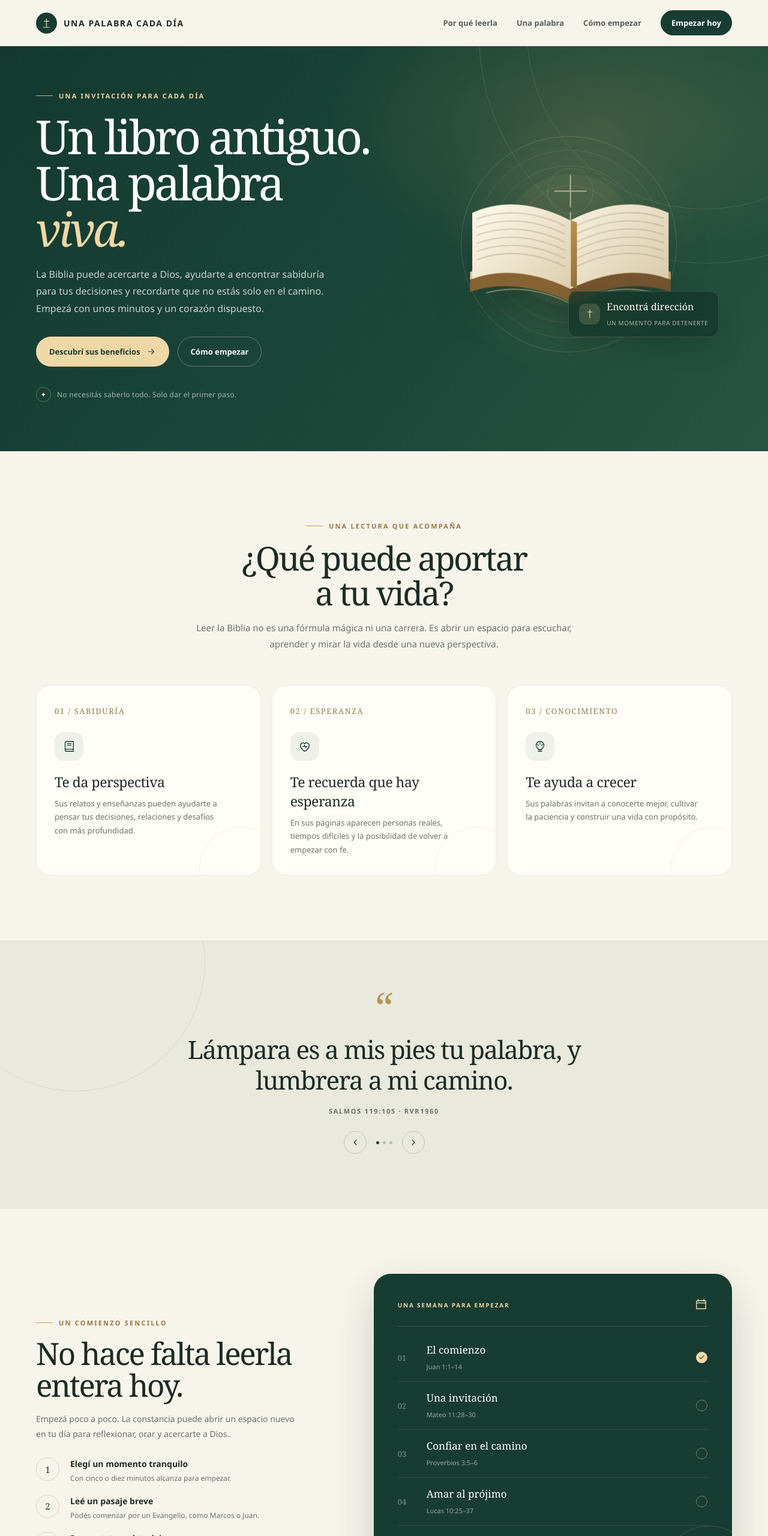
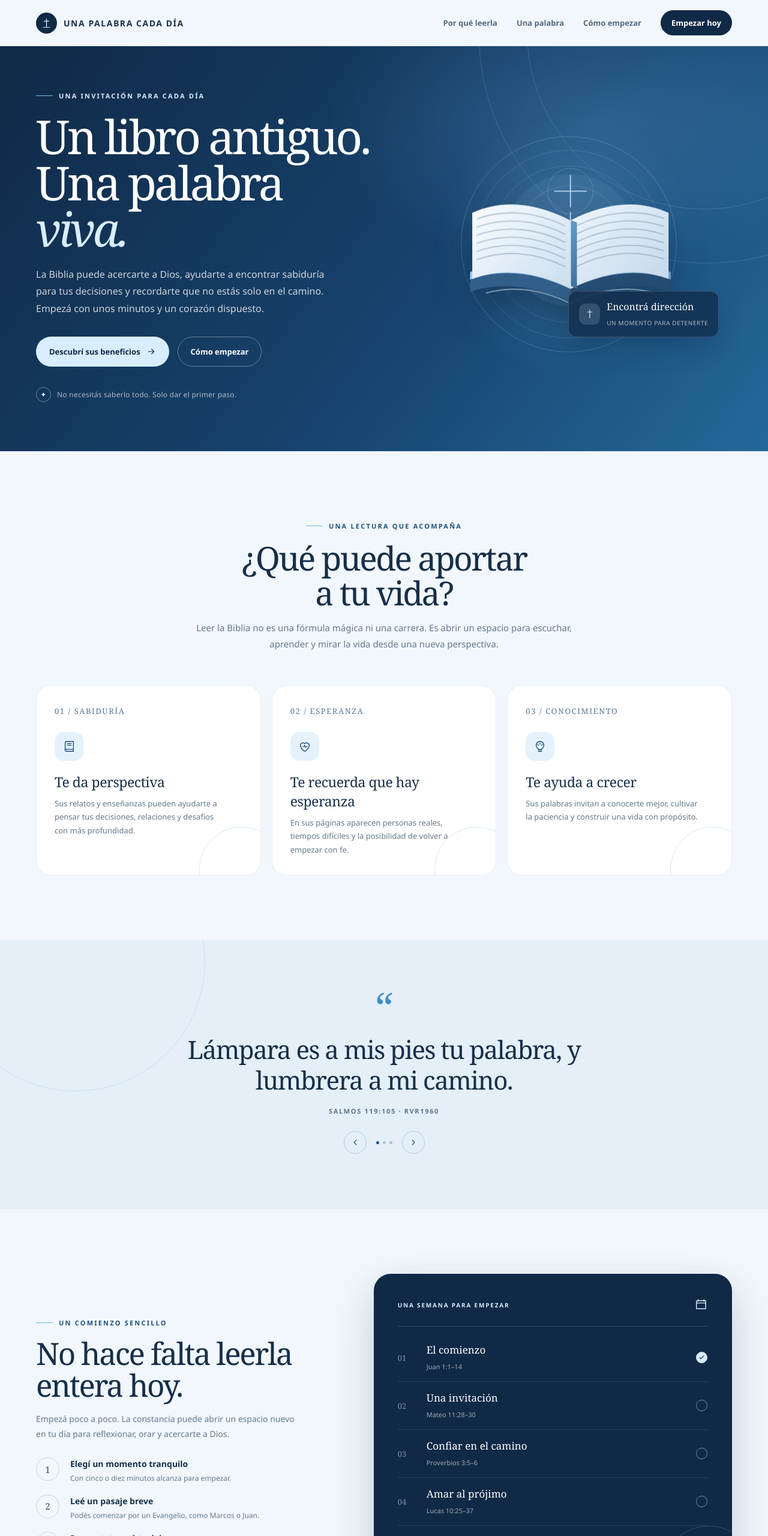
Before and after one commit to majeokey/prueba_lunes_oct_5, a plain HTML site: page index.html in a window 1280 px wide. Shown: the top 2560 px of the page at 60% size. Drawn offline with Linux system fonts and the light colour scheme.

Commit message:
Refactor styles and update theme color in index.html
Updated theme color and various styles for improved aesthetics. Changed color variables and background gradients throughout the document.

```diff
--- a/index.html
+++ b/index.html
@@ -3,24 +3,25 @@
 <head>
   <meta charset="UTF-8">
   <meta name="viewport" content="width=device-width, initial-scale=1.0">
-  <meta name="theme-color" content="#173c32">
+  <meta name="theme-color" content="#102946">
   <meta name="description" content="Descubrí cómo la lectura de la Biblia puede acompañar tu vida con sabiduría, esperanza y propósito.">
   <title>Una palabra para cada día | Descubrí la Biblia</title>
 
   <style>
     :root {
-      --forest: #173c32;
-      --forest-light: #245747;
-      --cream: #f7f4eb;
-      --paper: #fffdf7;
-      --ink: #1d2b25;
-      --muted: #68736c;
-      --gold: #d9ae64;
-      --gold-light: #f0d8a6;
-      --line: rgba(29, 43, 37, .12);
+      --navy: #102946;
+      --blue: #1d4f7c;
+      --blue-bright: #3d8dcc;
+      --blue-mid: #72b6e8;
+      --blue-light: #d8edff;
+      --ice: #f1f7fc;
+      --paper: #ffffff;
+      --ink: #172f49;
+      --muted: #65798c;
+      --line: rgba(23, 47, 73, .12);
       --serif: Georgia, "Times New Roman", serif;
       --sans: "Avenir Next", Avenir, "Segoe UI", sans-serif;
-      --shadow: 0 24px 70px rgba(25, 47, 38, .12);
+      --shadow: 0 24px 70px rgba(16, 41, 70, .12);
       --radius: 24px;
     }
 
@@ -33,22 +34,21 @@
 
     body {
       margin: 0;
-      background: var(--cream);
+      background: var(--ice);
       color: var(--ink);
       font-family: var(--sans);
       -webkit-font-smoothing: antialiased;
     }
 
     a { color: inherit; }
-
     button { font: inherit; }
 
     .topbar {
       position: sticky;
       top: 0;
       z-index: 20;
-      background: rgba(247, 244, 235, .92);
-      border-bottom: 1px solid rgba(29, 43, 37, .08);
+      background: rgba(241, 247, 252, .93);
+      border-bottom: 1px solid rgba(23, 47, 73, .08);
       backdrop-filter: blur(16px);
     }
 
@@ -79,8 +79,8 @@
       width: 35px;
       height: 35px;
       border-radius: 50%;
-      background: var(--forest);
-      color: var(--gold-light);
+      background: var(--navy);
+      color: var(--blue-light);
     }
 
     .brand-mark svg { width: 19px; height: 19px; }
@@ -92,33 +92,33 @@
     }
 
     .nav-links a {
-      color: #536159;
+      color: #536b81;
       text-decoration: none;
       font-size: 13px;
       font-weight: 600;
       transition: color .2s ease;
     }
 
-    .nav-links a:hover { color: var(--forest); }
+    .nav-links a:hover { color: var(--blue-bright); }
 
     .nav-cta {
       padding: 12px 18px;
       border-radius: 999px;
-      background: var(--forest);
+      background: var(--navy);
       color: white !important;
       transition: transform .2s ease, background .2s ease;
     }
 
     .nav-cta:hover {
       transform: translateY(-2px);
-      background: var(--forest-light);
+      background: var(--blue);
     }
 
     .menu-toggle {
       display: none;
       border: 0;
       background: transparent;
-      color: var(--forest);
+      color: var(--navy);
       cursor: pointer;
       padding: 8px;
     }
@@ -129,8 +129,8 @@
       position: relative;
       overflow: hidden;
       background:
-        radial-gradient(ellipse at 78% 19%, rgba(217, 174, 100, .19), transparent 32%),
-        linear-gradient(128deg, #14392f 0%, #1b4739 58%, #275441 100%);
+        radial-gradient(ellipse at 78% 19%, rgba(114, 182, 232, .24), transparent 32%),
+        linear-gradient(128deg, #102946 0%, #17446f 58%, #24699b 100%);
       color: white;
     }
 
@@ -138,7 +138,7 @@
     .hero::after {
       position: absolute;
       content: "";
-      border: 1px solid rgba(240, 216, 166, .14);
+      border: 1px solid rgba(216, 237, 255, .16);
       border-radius: 50%;
       pointer-events: none;
     }
@@ -174,7 +174,7 @@
       display: inline-flex;
       align-items: center;
       gap: 10px;
-      color: var(--gold-light);
+      color: var(--blue-light);
       font-size: 11px;
       font-weight: 700;
       letter-spacing: .2em;
@@ -184,7 +184,7 @@
     .eyebrow::before {
       width: 28px;
       height: 1px;
-      background: var(--gold);
+      background: var(--blue-mid);
       content: "";
     }
 
@@ -192,7 +192,7 @@
 
     .hero h1 {
       max-width: 620px;
-      margin: 22px 0 22px;
+      margin: 22px 0;
       font-family: var(--serif);
       font-size: clamp(48px, 6.2vw, 78px);
       font-weight: 400;
@@ -201,14 +201,14 @@
     }
 
     .hero h1 em {
-      color: var(--gold-light);
+      color: var(--blue-light);
       font-weight: 400;
     }
 
     .hero-copy {
       max-width: 490px;
       margin-bottom: 32px;
-      color: rgba(255, 255, 255, .76);
+      color: rgba(255, 255, 255, .78);
       font-size: 16px;
       line-height: 1.8;
     }
@@ -238,18 +238,18 @@
     .button:hover { transform: translateY(-2px); }
 
     .button-light {
-      background: var(--gold-light);
-      color: var(--forest);
+      background: var(--blue-light);
+      color: var(--navy);
     }
 
-    .button-light:hover { background: #f7e4ba; }
+    .button-light:hover { background: #eff8ff; }
 
     .button-ghost {
-      border-color: rgba(255, 255, 255, .3);
+      border-color: rgba(255, 255, 255, .34);
       color: white;
     }
 
-    .button-ghost:hover { border-color: rgba(255, 255, 255, .7); }
+    .button-ghost:hover { border-color: rgba(255, 255, 255, .75); }
 
     .button svg { width: 16px; height: 16px; }
 
@@ -258,7 +258,7 @@
       align-items: center;
       gap: 10px;
       margin-top: 34px;
-      color: rgba(255, 255, 255, .61);
+      color: rgba(255, 255, 255, .65);
       font-size: 12px;
       letter-spacing: .02em;
     }
@@ -268,9 +268,9 @@
       place-items: center;
       width: 25px;
       height: 25px;
-      border: 1px solid rgba(240, 216, 166, .35);
+      border: 1px solid rgba(216, 237, 255, .4);
       border-radius: 50%;
-      color: var(--gold-light);
+      color: var(--blue-light);
       font-size: 12px;
     }
 
@@ -286,7 +286,7 @@
       width: min(440px, 90%);
       aspect-ratio: 1;
       border-radius: 50%;
-      background: radial-gradient(circle, rgba(239, 208, 146, .2), rgba(239, 208, 146, .04) 55%, transparent 72%);
+      background: radial-gradient(circle, rgba(155, 211, 250, .25), rgba(100, 173, 225, .06) 55%, transparent 72%);
       filter: blur(4px);
     }
 
@@ -295,7 +295,7 @@
       width: 360px;
       max-width: 82%;
       aspect-ratio: 1;
-      border: 1px solid rgba(240, 216, 166, .2);
+      border: 1px solid rgba(216, 237, 255, .22);
       border-radius: 50%;
     }
 
@@ -303,7 +303,7 @@
     .art-ring::after {
       position: absolute;
       inset: 22px;
-      border: 1px solid rgba(240, 216, 166, .12);
+      border: 1px solid rgba(216, 237, 255, .14);
       border-radius: 50%;
       content: "";
     }
@@ -314,7 +314,7 @@
       position: relative;
       z-index: 1;
       width: min(470px, 100%);
-      filter: drop-shadow(0 28px 30px rgba(5, 22, 15, .35));
+      filter: drop-shadow(0 28px 30px rgba(5, 22, 40, .38));
       animation: float 6s ease-in-out infinite;
     }
 
@@ -327,10 +327,10 @@
       align-items: center;
       gap: 11px;
       padding: 14px 17px;
-      border: 1px solid rgba(255, 255, 255, .14);
+      border: 1px solid rgba(255, 255, 255, .16);
       border-radius: 14px;
-      background: rgba(18, 51, 41, .68);
-      box-shadow: 0 18px 44px rgba(0, 0, 0, .15);
+      background: rgba(16, 41, 70, .72);
+      box-shadow: 0 18px 44px rgba(0, 0, 0, .16);
       backdrop-filter: blur(14px);
     }
 
@@ -340,8 +340,8 @@
       width: 35px;
       height: 35px;
       border-radius: 11px;
-      background: rgba(240, 216, 166, .16);
-      color: var(--gold-light);
+      background: rgba(216, 237, 255, .16);
+      color: var(--blue-light);
     }
 
     .art-label-icon svg { width: 18px; height: 18px; }
@@ -355,7 +355,7 @@
     }
 
     .art-label small {
-      color: rgba(255, 255, 255, .62);
+      color: rgba(255, 255, 255, .65);
       font-size: 10px;
       letter-spacing: .06em;
       text-transform: uppercase;
@@ -374,11 +374,11 @@
     }
 
     .section-heading .eyebrow {
-      color: #98763d;
+      color: var(--blue);
       justify-content: center;
     }
 
-    .section-heading .eyebrow::before { background: #c5a05a; }
+    .section-heading .eyebrow::before { background: var(--blue-mid); }
 
     .section-heading h2 {
       margin: 17px 0 15px;
@@ -407,7 +407,7 @@
       overflow: hidden;
       min-height: 276px;
       padding: 30px;
-      border: 1px solid rgba(29, 43, 37, .08);
+      border: 1px solid rgba(23, 47, 73, .08);
       border-radius: var(--radius);
       background: var(--paper);
       transition: transform .25s ease, box-shadow .25s ease;
@@ -424,13 +424,13 @@
       bottom: -62px;
       width: 140px;
       height: 140px;
-      border: 1px solid rgba(217, 174, 100, .2);
+      border: 1px solid rgba(61, 141, 204, .2);
       border-radius: 50%;
       content: "";
     }
 
     .benefit-number {
-      color: #9a7c4b;
+      color: #52799b;
       font-family: var(--serif);
       font-size: 13px;
       letter-spacing: .12em;
@@ -443,8 +443,8 @@
       height: 48px;
       margin: 25px 0 19px;
       border-radius: 15px;
-      background: #edf1e9;
-      color: var(--forest);
+      background: #e5f2fc;
+      color: var(--blue);
     }
 
     .benefit-icon svg { width: 22px; height: 22px; }
@@ -468,7 +468,7 @@
     .quote-band {
       position: relative;
       overflow: hidden;
-      background: #e9e9dd;
+      background: #e4eff8;
     }
 
     .quote-band::before {
@@ -477,7 +477,7 @@
       left: -90px;
       width: 430px;
       height: 430px;
-      border: 1px solid rgba(23, 60, 50, .09);
+      border: 1px solid rgba(29, 79, 124, .1);
       border-radius: 50%;
       content: "";
     }
@@ -491,7 +491,7 @@
     }
 
     .quote-mark {
-      color: #b69558;
+      color: var(--blue-bright);
       font-family: var(--serif);
       font-size: 68px;
       line-height: .7;
@@ -509,7 +509,7 @@
     }
 
     .quote-source {
-      color: #67736b;
+      color: #5d7489;
       font-size: 11px;
       font-weight: 700;
       letter-spacing: .15em;
@@ -529,31 +529,30 @@
       place-items: center;
       width: 38px;
       height: 38px;
-      border: 1px solid rgba(23, 60, 50, .2);
+      border: 1px solid rgba(29, 79, 124, .22);
       border-radius: 50%;
       background: transparent;
-      color: var(--forest);
+      color: var(--blue);
       cursor: pointer;
       transition: background .2s ease, color .2s ease;
     }
 
     .quote-button:hover {
-      background: var(--forest);
+      background: var(--blue);
       color: white;
     }
 
     .quote-button svg { width: 16px; height: 16px; }
-
     .quote-dots { display: flex; gap: 6px; }
 
     .quote-dot {
       width: 5px;
       height: 5px;
       border-radius: 50%;
-      background: rgba(23, 60, 50, .25);
+      background: rgba(29, 79, 124, .28);
     }
 
-    .quote-dot.active { background: var(--forest); }
+    .quote-dot.active { background: var(--blue); }
 
     .practice-layout {
       display: grid;
@@ -562,8 +561,8 @@
       gap: 74px;
     }
 
-    .practice-copy .eyebrow { color: #98763d; }
-    .practice-copy .eyebrow::before { background: #c5a05a; }
+    .practice-copy .eyebrow { color: var(--blue); }
+    .practice-copy .eyebrow::before { background: var(--blue-mid); }
 
     .practice-copy h2 {
       margin: 17px 0 16px;
@@ -582,10 +581,7 @@
       line-height: 1.8;
     }
 
-    .practice-list {
-      display: grid;
-      gap: 17px;
-    }
+    .practice-list { display: grid; gap: 17px; }
 
     .practice-step {
       display: grid;
@@ -599,9 +595,9 @@
       place-items: center;
       width: 39px;
       height: 39px;
-      border: 1px solid rgba(23, 60, 50, .16);
+      border: 1px solid rgba(29, 79, 124, .2);
       border-radius: 50%;
-      color: var(--forest);
+      color: var(--blue);
       font-family: var(--serif);
       font-size: 15px;
     }
@@ -623,9 +619,9 @@
       position: relative;
       padding: 40px;
       border-radius: 28px;
-      background: var(--forest);
+      background: var(--navy);
       color: white;
-      box-shadow: 0 26px 70px rgba(23, 60, 50, .19);
+      box-shadow: 0 26px 70px rgba(16, 41, 70, .2);
     }
 
     .practice-card::after {
@@ -634,7 +630,7 @@
       bottom: -43px;
       width: 160px;
       height: 160px;
-      border: 1px solid rgba(240, 216, 166, .18);
+      border: 1px solid rgba(216, 237, 255, .2);
       border-radius: 50%;
       content: "";
     }
@@ -645,11 +641,11 @@
       justify-content: space-between;
       gap: 20px;
       padding-bottom: 24px;
-      border-bottom: 1px solid rgba(255, 255, 255, .14);
+      border-bottom: 1px solid rgba(255, 255, 255, .15);
     }
 
     .practice-card-top span {
-      color: var(--gold-light);
+      color: var(--blue-light);
       font-size: 10px;
       font-weight: 700;
       letter-spacing: .18em;
@@ -659,7 +655,7 @@
     .practice-card-top svg {
       width: 23px;
       height: 23px;
-      color: var(--gold-light);
+      color: var(--blue-light);
     }
 
     .reading-days {
@@ -674,13 +670,13 @@
       align-items: center;
       gap: 14px;
       padding: 15px 0;
-      border-bottom: 1px solid rgba(255, 255, 255, .1);
+      border-bottom: 1px solid rgba(255, 255, 255, .11);
     }
 
     .reading-day:last-child { border-bottom: 0; }
 
     .day-index {
-      color: rgba(255, 255, 255, .45);
+      color: rgba(255, 255, 255, .48);
       font-family: var(--serif);
       font-size: 13px;
     }
@@ -694,7 +690,7 @@
     }
 
     .reading-day small {
-      color: rgba(255, 255, 255, .55);
+      color: rgba(255, 255, 255, .6);
       font-size: 11px;
     }
 
@@ -703,22 +699,20 @@
       place-items: center;
       width: 19px;
       height: 19px;
-      border: 1px solid rgba(240, 216, 166, .45);
+      border: 1px solid rgba(216, 237, 255, .5);
       border-radius: 50%;
-      color: var(--gold-light);
+      color: var(--blue-light);
     }
 
     .day-check svg { width: 11px; height: 11px; }
 
     .reading-day:first-child .day-check {
-      border-color: var(--gold-light);
-      background: var(--gold-light);
-      color: var(--forest);
+      border-color: var(--blue-light);
+      background: var(--blue-light);
+      color: var(--navy);
     }
 
-    .closing {
-      padding: 0 24px 100px;
-    }
+    .closing { padding: 0 24px 100px; }
 
     .closing-card {
       position: relative;
@@ -728,8 +722,8 @@
       padding: 70px 30px;
       border-radius: 30px;
       background:
-        radial-gradient(ellipse at 80% 0%, rgba(217, 174, 100, .17), transparent 38%),
-        var(--forest);
+        radial-gradient(ellipse at 80% 0%, rgba(114, 182, 232, .25), transparent 38%),
+        var(--navy);
       color: white;
       text-align: center;
     }
@@ -739,16 +733,14 @@
       position: absolute;
       width: 280px;
       height: 280px;
-      border: 1px solid rgba(240, 216, 166, .13);
+      border: 1px solid rgba(216, 237, 255, .15);
       border-radius: 50%;
       content: "";
     }
 
     .closing-card::before { left: -130px; top: -150px; }
     .closing-card::after { right: -110px; bottom: -190px; }
-
     .closing-content { position: relative; z-index: 1; }
-
     .closing-card .eyebrow { justify-content: center; }
 
     .closing-card h2 {
@@ -764,21 +756,21 @@
     .closing-card p {
       max-width: 510px;
       margin: 0 auto 28px;
-      color: rgba(255, 255, 255, .68);
+      color: rgba(255, 255, 255, .72);
       font-size: 14px;
       line-height: 1.8;
     }
 
     .footer {
       padding: 27px 24px;
-      border-top: 1px solid rgba(29, 43, 37, .1);
-      color: #778078;
+      border-top: 1px solid rgba(23, 47, 73, .1);
+      color: #718398;
       text-align: center;
       font-size: 11px;
       letter-spacing: .04em;
     }
 
-    .footer span { color: var(--forest); }
+    .footer span { color: var(--blue-bright); }
 
     .reveal {
       opacity: 0;
@@ -829,15 +821,15 @@
         align-items: stretch;
         gap: 0;
         padding: 12px 18px 19px;
-        border-bottom: 1px solid rgba(29, 43, 37, .1);
-        background: var(--cream);
+        border-bottom: 1px solid rgba(23, 47, 73, .1);
+        background: var(--ice);
       }
 
       .nav-links.open { display: flex; flex-direction: column; }
 
       .nav-links a {
         padding: 13px 4px;
-        border-bottom: 1px solid rgba(29, 43, 37, .07);
+        border-bottom: 1px solid rgba(23, 47, 73, .07);
       }
 
       .nav-links .nav-cta {
@@ -955,42 +947,42 @@
           <svg class="book-illustration" viewBox="0 0 520 420" fill="none" role="img" aria-hidden="true">
             <defs>
               <linearGradient id="cover" x1="110" y1="240" x2="416" y2="371" gradientUnits="userSpaceOnUse">
-                <stop stop-color="#E4C786"/>
-                <stop offset="1" stop-color="#B58D4D"/>
+                <stop stop-color="#9bcdf1"/>
+                <stop offset="1" stop-color="#4d86b7"/>
               </linearGradient>
               <linearGradient id="pagesLeft" x1="85" y1="149" x2="263" y2="328" gradientUnits="userSpaceOnUse">
-                <stop stop-color="#FFF9E9"/>
-                <stop offset="1" stop-color="#D9CBAA"/>
+                <stop stop-color="#f7fbff"/>
+                <stop offset="1" stop-color="#c6dced"/>
               </linearGradient>
               <linearGradient id="pagesRight" x1="260" y1="148" x2="442" y2="327" gradientUnits="userSpaceOnUse">
-                <stop stop-color="#F7F0DE"/>
-                <stop offset="1" stop-color="#D6C7A5"/>
+                <stop stop-color="#edf6fd"/>
+                <stop offset="1" stop-color="#bfd4e6"/>
               </linearGradient>
               <linearGradient id="spine" x1="254" y1="180" x2="269" y2="350" gradientUnits="userSpaceOnUse">
-                <stop stop-color="#B68D4C"/>
-                <stop offset="1" stop-color="#876333"/>
+                <stop stop-color="#6097c4"/>
+                <stop offset="1" stop-color="#315f8a"/>
               </linearGradient>
             </defs>
 
-            <circle cx="263" cy="205" r="122" fill="#D7B66F" fill-opacity=".06"/>
-            <circle cx="263" cy="205" r="100" stroke="#F0D8A6" stroke-opacity=".18"/>
+            <circle cx="263" cy="205" r="122" fill="#9bcdf1" fill-opacity=".08"/>
+            <circle cx="263" cy="205" r="100" stroke="#d8edff" stroke-opacity=".22"/>
 
-            <path d="M78 271c53-18 119-13 185 19v29c-66-31-132-37-185-18v-30Z" fill="#876333"/>
-            <path d="M263 290c65-32 131-37 185-19v30c-53-19-119-13-185 18v-29Z" fill="#74552F"/>
+            <path d="M78 271c53-18 119-13 185 19v29c-66-31-132-37-185-18v-30Z" fill="#315f8a"/>
+            <path d="M263 290c65-32 131-37 185-19v30c-53-19-119-13-185 18v-29Z" fill="#274d74"/>
             <path d="M78 264c54-21 119-15 185 18v13c-66-32-131-38-185-17v-14Z" fill="url(#cover)"/>
-            <path d="M263 282c65-33 131-39 185-18v14c-54-21-119-15-185 17v-13Z" fill="#C29A59"/>
+            <path d="M263 282c65-33 131-39 185-18v14c-54-21-119-15-185 17v-13Z" fill="#6599c4"/>
 
             <path d="M82 155c57-26 119-18 181 14v126c-63-31-124-40-181-18V155Z" fill="url(#pagesLeft)"/>
             <path d="M263 169c62-32 124-40 181-14v122c-57-22-118-13-181 18V169Z" fill="url(#pagesRight)"/>
             <path d="M263 169c4 0 8 2 12 4v122c-4-2-8-4-12-5V169Z" fill="url(#spine)"/>
 
-            <path d="M91 166c52-19 108-13 162 13M91 181c52-19 108-13 162 13M91 196c52-19 108-13 162 13M91 211c52-19 108-13 162 13M91 226c52-19 108-13 162 13M91 241c52-19 108-13 162 13" stroke="#9E9278" stroke-opacity=".42" stroke-width="2" stroke-linecap="round"/>
-            <path d="M274 179c52-26 108-32 161-14M274 194c52-26 108-32 161-14M274 209c52-26 108-32 161-14M274 224c52-26 108-32 161-14M274 239c52-26 108-32 161-14M274 254c52-26 108-32 161-14" stroke="#9E9278" stroke-opacity=".42" stroke-width="2" stroke-linecap="round"/>
+            <path d="M91 166c52-19 108-13 162 13M91 181c52-19 108-13 162 13M91 196c52-19 108-13 162 13M91 211c52-19 108-13 162 13M91 226c52-19 108-13 162 13M91 241c52-19 108-13 162 13" stroke="#718da6" stroke-opacity=".48" stroke-width="2" stroke-linecap="round"/>
+            <path d="M274 179c52-26 108-32 161-14M274 194c52-26 108-32 161-14M274 209c52-26 108-32 161-14M274 224c52-26 108-32 161-14M274 239c52-26 108-32 161-14M274 254c52-26 108-32 161-14" stroke="#718da6" stroke-opacity=".48" stroke-width="2" stroke-linecap="round"/>
 
-            <path d="M263 153v137" stroke="#F5E7C5" stroke-opacity=".65" stroke-width="2"/>
-            <path d="M234 115h58M263 86v58" stroke="#EBD49E" stroke-opacity=".75" stroke-width="2" stroke-linecap="round"/>
-            <circle cx="263" cy="115" r="42" stroke="#EBD49E" stroke-opacity=".2"/>
-            <path d="M107 303c51-15 106-6 156 19M419 303c-51-15-106-6-156 19" stroke="#F4DEAA" stroke-opacity=".45" stroke-width="2"/>
+            <path d="M263 153v137" stroke="#e5f4ff" stroke-opacity=".75" stroke-width="2"/>
+            <path d="M234 115h58M263 86v58" stroke="#c3e3fa" stroke-opacity=".9" stroke-width="2" stroke-linecap="round"/>
+            <circle cx="263" cy="115" r="42" stroke="#c3e3fa" stroke-opacity=".28"/>
+            <path d="M107 303c51-15 106-6 156 19M419 303c-51-15-106-6-156 19" stroke="#d8edff" stroke-opacity=".55" stroke-width="2"/>
           </svg>
 
           <div class="art-label">
@@ -1239,9 +1231,11 @@
       window.setTimeout(() => {
         quoteText.textContent = passages[currentPassage].text;
         quoteSource.textContent = passages[currentPassage].source;
+
         quoteDots.querySelectorAll(".quote-dot").forEach((dot, dotIndex) => {
           dot.classList.toggle("active", dotIndex === currentPassage);
         });
+
         quoteText.style.opacity = "1";
       }, 160);
     }
```
